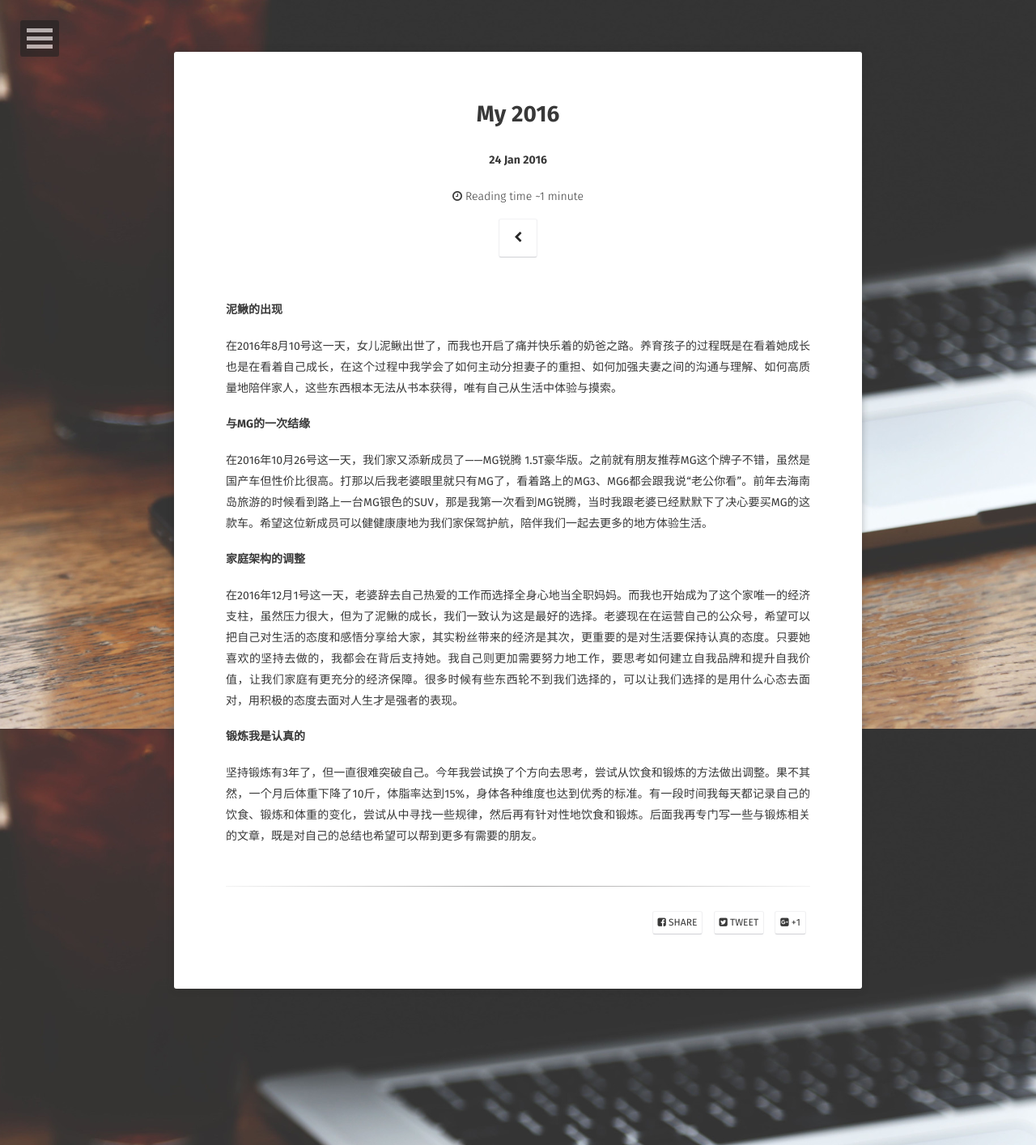
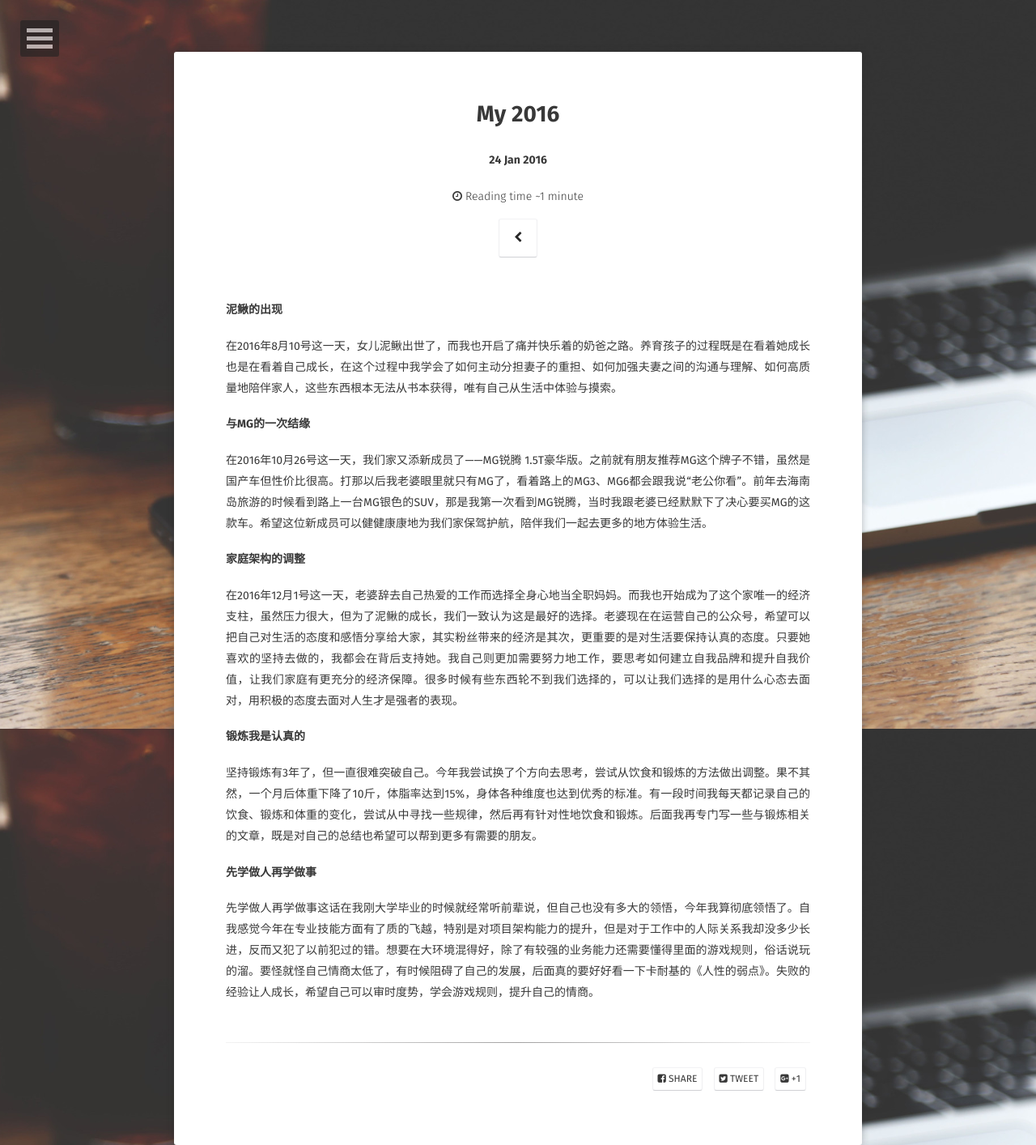
Before and after one commit to unclekony/unclekony.github.io, a Jekyll site: the page built from _posts/2017-01-24-My-2016.md, in a window 1280 px wide. Shown: the whole page at 81% size. Built offline with Jekyll 4.4.1, drawn with Linux system fonts in a browser that asks for light colours; some web fonts are replaced; comment, search, counter and statistics services are not loaded.

Commit message:
update post

```diff
--- a/_posts/2017-01-24-My-2016.md
+++ b/_posts/2017-01-24-My-2016.md
@@ -16,3 +16,7 @@ excerpt: "2016的年度总结"
 
 #### 锻炼我是认真的
 坚持锻炼有3年了，但一直很难突破自己。今年我尝试换了个方向去思考，尝试从饮食和锻炼的方法做出调整。果不其然，一个月后体重下降了10斤，体脂率达到15%，身体各种维度也达到优秀的标准。有一段时间我每天都记录自己的饮食、锻炼和体重的变化，尝试从中寻找一些规律，然后再有针对性地饮食和锻炼。后面我再专门写一些与锻炼相关的文章，既是对自己的总结也希望可以帮到更多有需要的朋友。
+
+
+#### 先学做人再学做事
+先学做人再学做事这话在我刚大学毕业的时候就经常听前辈说，但自己也没有多大的领悟，今年我算彻底领悟了。自我感觉今年在专业技能方面有了质的飞越，特别是对项目架构能力的提升，但是对于工作中的人际关系我却没多少长进，反而又犯了以前犯过的错。想要在大环境混得好，除了有较强的业务能力还需要懂得里面的游戏规则，俗话说玩的溜。要怪就怪自己情商太低了，有时候阻碍了自己的发展，后面真的要好好看一下卡耐基的《人性的弱点》。失败的经验让人成长，希望自己可以审时度势，学会游戏规则，提升自己的情商。
```
Also changed, not shown: 2 other files.
